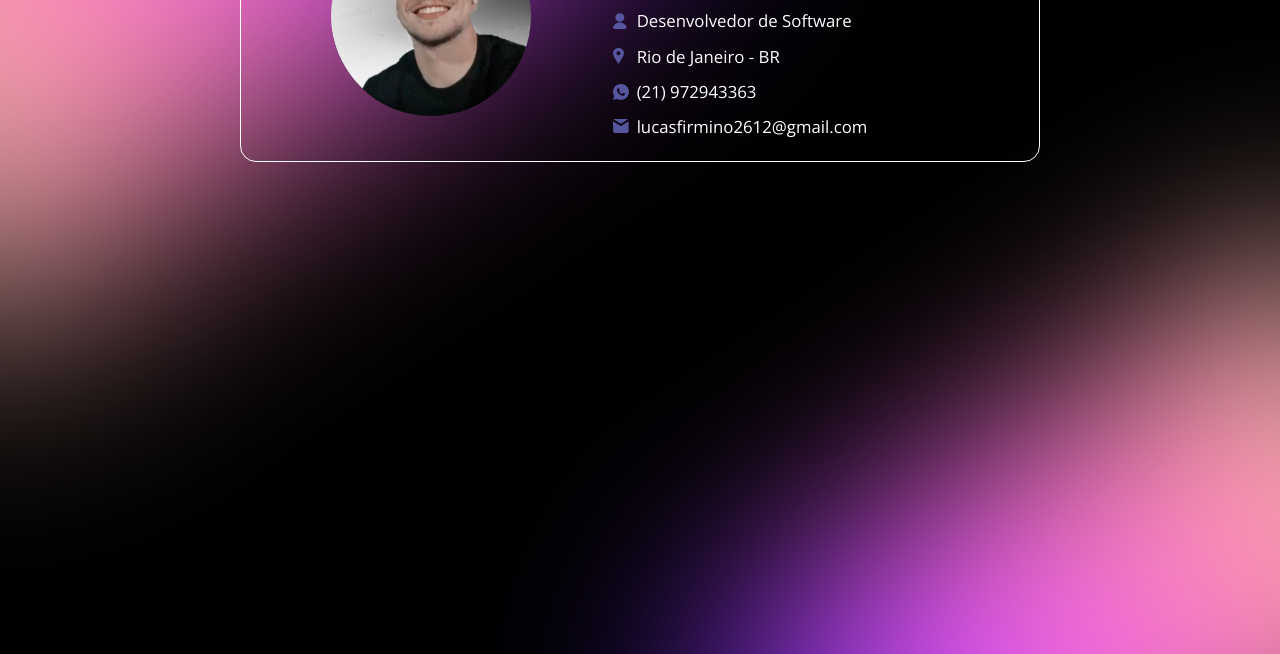
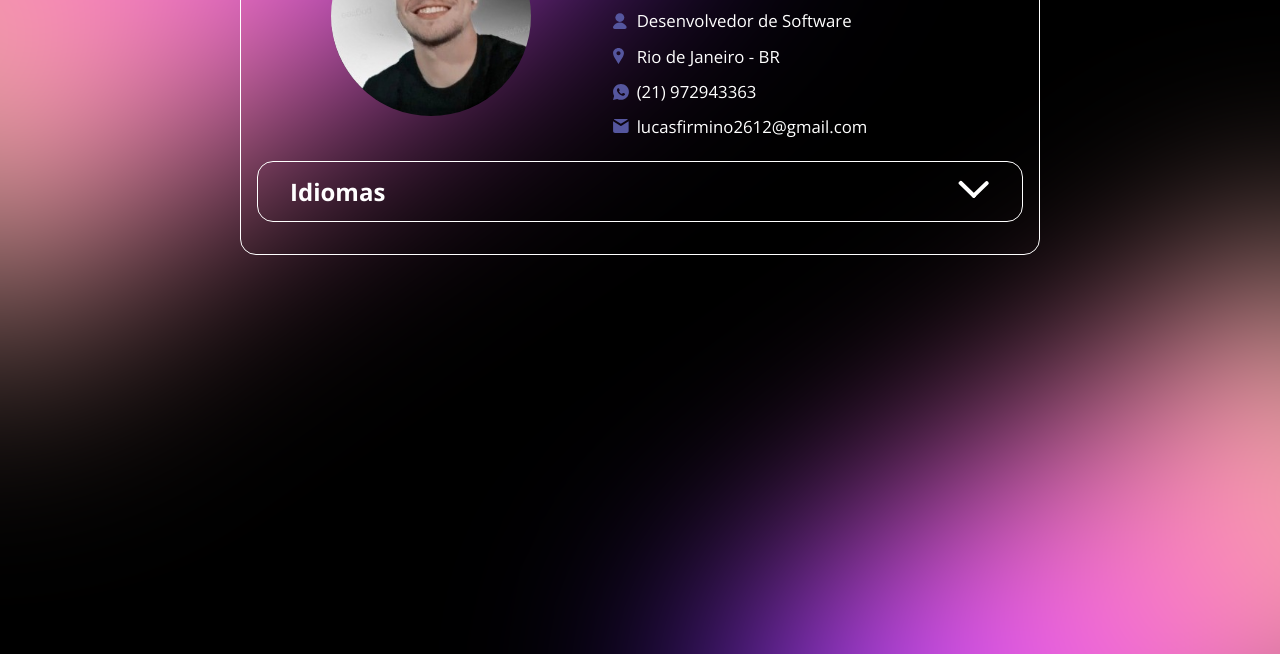
Before and after one commit to lucasfbb/portfolio_lucas, a plain HTML site: page index.html in a window 1280 px wide. Shown: the part 146-800 px from the top of the page. Drawn offline with nearby package versions, Linux system fonts and the light colour scheme.

Commit message:
Doing the "acordeon" to click and open a submenu

```diff
--- /dev/null
+++ b/assets/css/acordeon.css
@@ -0,0 +1,35 @@
+.acordeon {
+    display: flex;
+    flex-direction: column;
+    width: 100%;
+    border: 1px solid white;
+    border-radius: 1rem;
+    margin: 1rem 0;
+}
+
+.acordeon .trigger {
+    font-size: 1.5rem;
+    font-weight: 700;
+    display: flex;
+    flex-direction: row;
+    justify-content: space-between;
+    align-items: center;
+    padding: 1rem 2rem;
+    background-color: transparent;
+    color: #fff;
+    border: none;
+}
+
+.acordeon .trigger::after {
+    content: '';
+    display: inline-block;
+    width: 2rem;
+    height: 1.5rem;
+    background-repeat: no-repeat;
+    background-size: contain;
+    background-image: url('/assets/img/icons/acordeon.svg');
+}
+
+.acordeon .content {
+    display: none;
+}
--- a/index.html
+++ b/index.html
@@ -12,7 +12,7 @@
 
     <link rel="stylesheet" href="/assets/css/header.css">
     <link rel="stylesheet" href="/assets/css/global.css">
-
+    <link rel="stylesheet" href="/assets/css/acordeon.css">
 
 </head>
 <body>
@@ -30,9 +30,24 @@
                 <p class="msg">lucasfirmino2612@gmail.com</p>
             </div>
         </header>
+
+        <section class="acordeon">
+            <button class="trigger">
+                <span class="title">
+                    Idiomas
+                </span>
+            </button>
+
+            <div class="content">
+                <ul>
+                    <li>Português</li>
+                    <li>Inglês avançado</li>
+                    <li>Espanhol básico</li>
+                </ul>
+            </div>
+
+        </section>
+
     </div>
-
-
-
 </body>
 </html>
```
Also changed, not shown: assets/img/icons/acordeon.svg (added).
